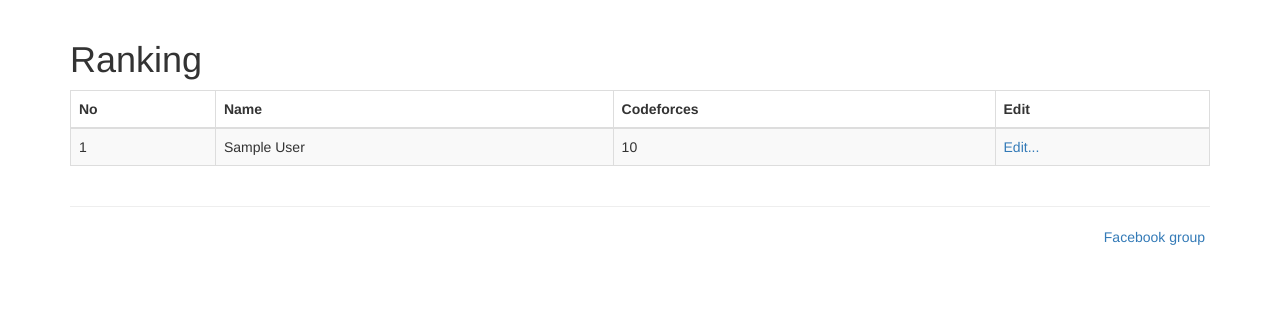
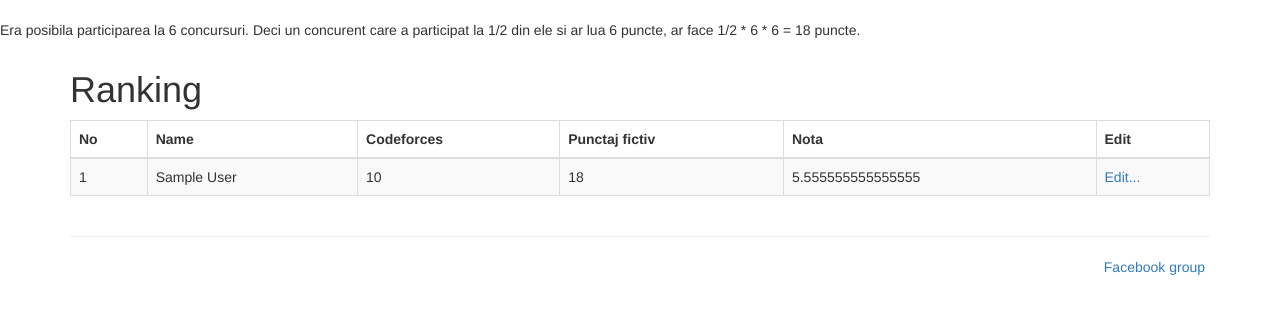
Before and after one commit to infoclock/OlympicTracker, a Django app: page /ranking in a window 1280 px wide. Shown: the part 51-365 px from the top of the page. Run offline with Django 3.2, Linux system fonts and the light colour scheme; tables that the repository leaves empty hold one stand-in row (values such as "Sample post"); some libraries are stand-ins or nearby versions.

Commit message:
Show estimations for grade

```diff
--- a/allauthdemo/demo/views.py
+++ b/allauthdemo/demo/views.py
@@ -48,6 +48,7 @@ class RankingView(generic.TemplateView):
             d['name'] = user.get_full_name()
             d['id'] = user.id
             d['codeforces_points'] = sum([x.score for x in ContestParticipation.objects.filter(user=user)])
+            d['nota'] = d['codeforces_points'] / 18.0 * 10
 
             users.append(d)
 
--- a/allauthdemo/templates/bases/ranking-list.html
+++ b/allauthdemo/templates/bases/ranking-list.html
@@ -3,6 +3,8 @@
 {% load staticfiles %}
 
 {% block content %}
+
+<p>Era posibila participarea la 6 concursuri. Deci un concurent care a participat la 1/2 din ele si ar lua 6 puncte, ar face 1/2 * 6 * 6 = 18 puncte.
 
 <div class="container">
   <h1>Ranking</h1>
@@ -13,6 +15,8 @@
                 <th> No </th>
                 <th> Name </th>
                 <th> Codeforces </th>
+                <th> Punctaj fictiv </th>
+                <th> Nota </th>
                 <th> Edit </th>
             </tr>
         </thead>
@@ -22,6 +26,8 @@
           <td>{{forloop.counter}}</td>
           <td>{{user.name}}</td>
           <td>{{user.codeforces_points}}</td>
+          <td>18</td>
+          <td>{{user.nota}}</td>
           <td><a href="/admin/allauthdemo_auth/demouser/{{user.id}}">Edit...</a></td>
         </tr>
         {% endfor %}
```
